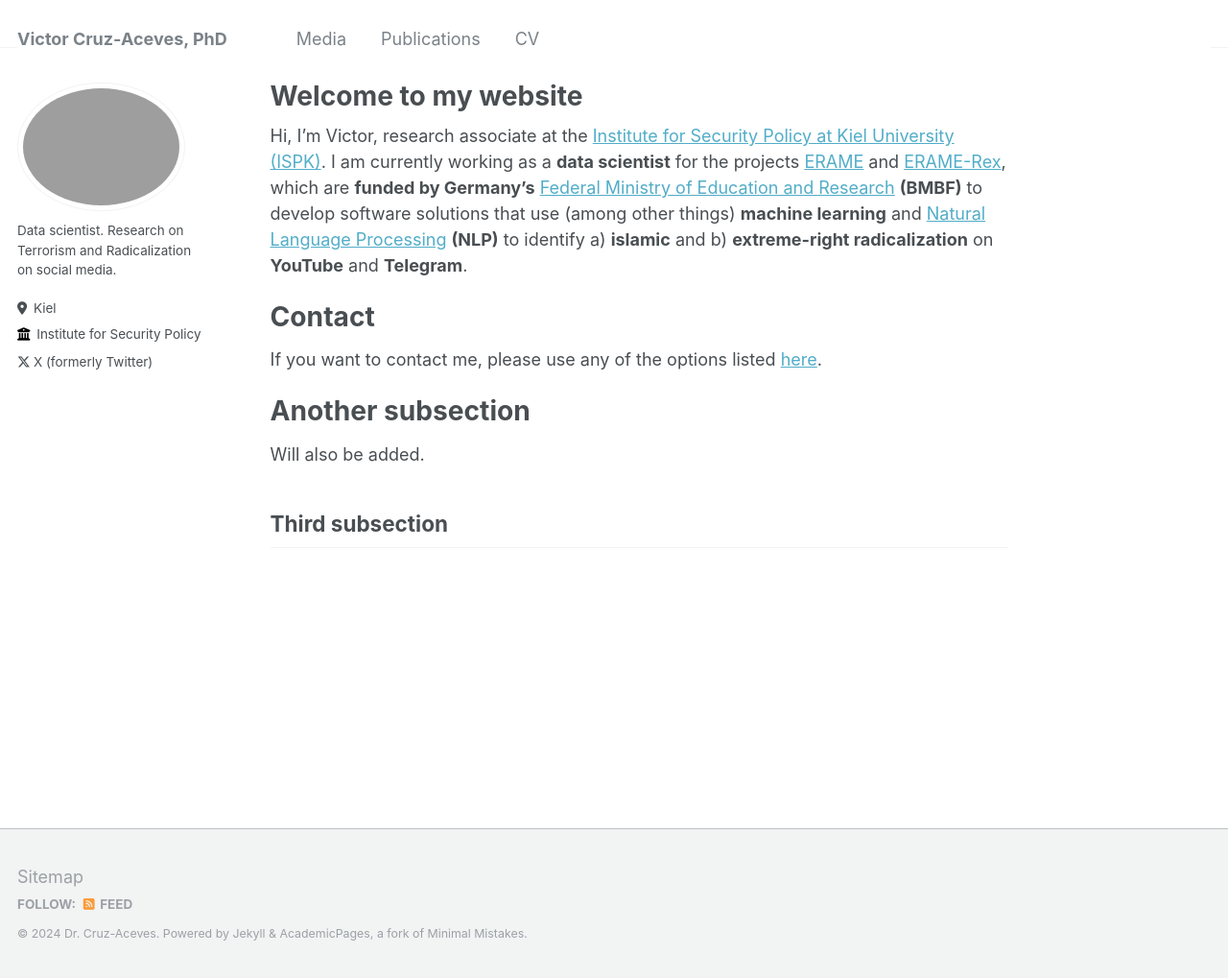
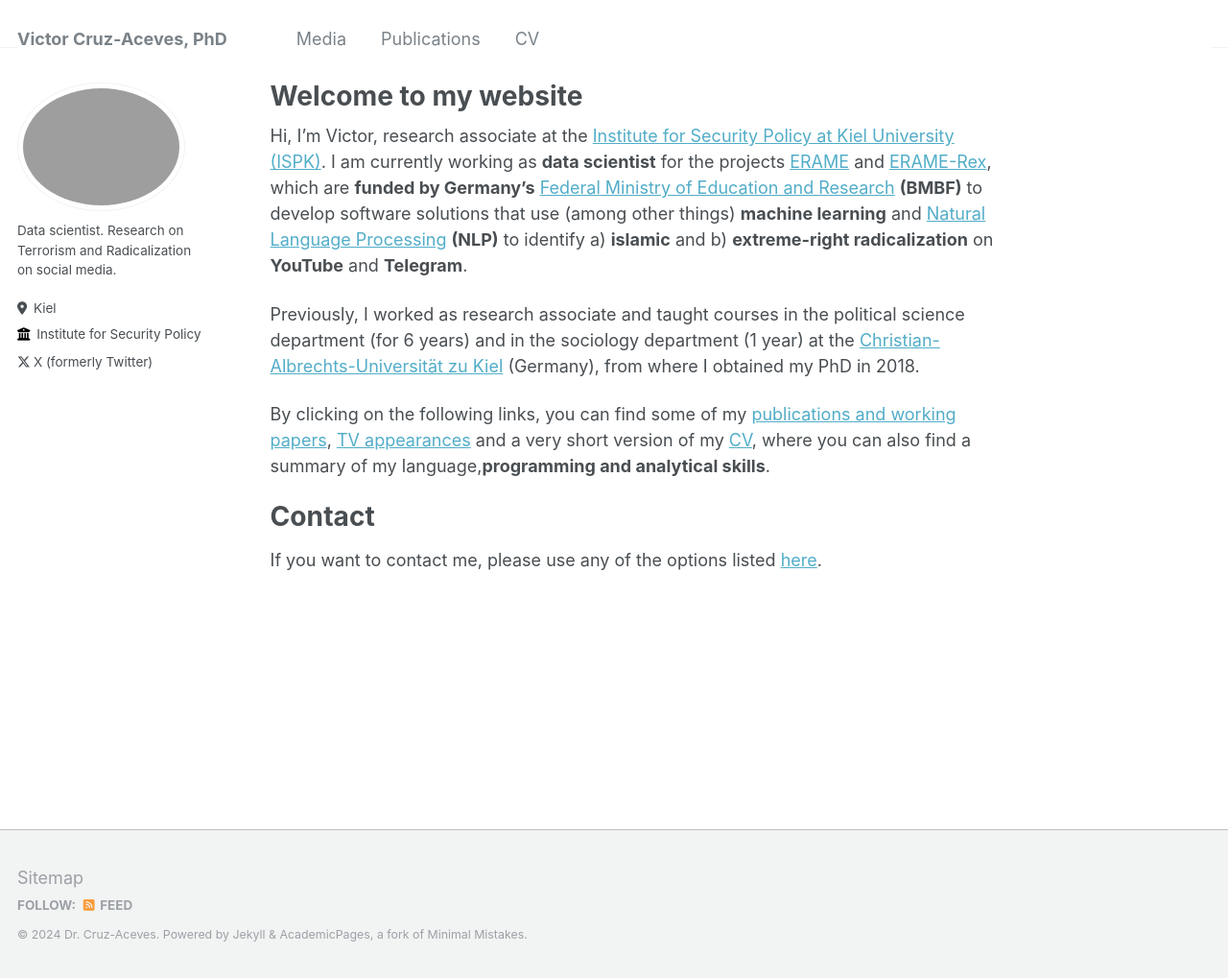
Before and after one commit to victor-cruz-aceves/victor-cruz-aceves.github.io, a Jekyll site: the page built from _pages/about.md, in a window 1280 px wide and 1019 px high. Shown: the whole window at 96% size. Built offline with Jekyll 4.4.1, drawn with Linux system fonts in a browser that asks for light colours.

Commit message:
Added info/improved section

```diff
--- a/_pages/about.md
+++ b/_pages/about.md
@@ -7,15 +7,12 @@
   - /about.html
 ---
 
-Hi, I'm Victor, research associate at the [Institute for Security Policy at Kiel University (ISPK)](https://www.ispk.uni-kiel.de/en). I am currently working as a **data scientist** for the projects [ERAME](https://www.ispk.uni-kiel.de/de/abteilungen/abteilung-terrorismus-und-radikalisierungsforschung/publikationen/download/projektumriss_erame.pdf) and [ERAME-Rex](https://www.ispk.uni-kiel.de/de/abteilungen/abteilung-terrorismus-und-radikalisierungsforschung/publikationen/download/projektumriss_erame-rex.pdf), which are **funded by Germany's** [Federal Ministry of Education and Research](https://www.bmbf.de/bmbf/en/home/home_node.html) **(BMBF)** to develop software solutions that use (among other things) **machine learning** and [Natural Language Processing](https://en.wikipedia.org/wiki/Natural_language_processing) **(NLP)** to identify a) **islamic** and b) **extreme-right radicalization** on **YouTube** and **Telegram**.
+Hi, I'm Victor, research associate at the [Institute for Security Policy at Kiel University (ISPK)](https://www.ispk.uni-kiel.de/en). I am currently working as **data scientist** for the projects [ERAME](https://www.ispk.uni-kiel.de/de/abteilungen/abteilung-terrorismus-und-radikalisierungsforschung/publikationen/download/projektumriss_erame.pdf) and [ERAME-Rex](https://www.ispk.uni-kiel.de/de/abteilungen/abteilung-terrorismus-und-radikalisierungsforschung/publikationen/download/projektumriss_erame-rex.pdf), which are **funded by Germany's** [Federal Ministry of Education and Research](https://www.bmbf.de/bmbf/en/home/home_node.html) **(BMBF)** to develop software solutions that use (among other things) **machine learning** and [Natural Language Processing](https://en.wikipedia.org/wiki/Natural_language_processing) **(NLP)** to identify a) **islamic** and b) **extreme-right radicalization** on **YouTube** and **Telegram**.
+
+Previously, I worked as research associate and taught courses in the political science department (for 6 years) and in the sociology department (1 year) at the [Christian-Albrechts-Universität zu Kiel](https://www.uni-kiel.de/en/) (Germany), from where I obtained my PhD in 2018.
+
+By clicking on the following links, you can find some of my [publications and working papers](https://victor-cruz-aceves.github.io//portfolio/), [TV appearances](https://victor-cruz-aceves.github.io//talks/) and a very short version of my [CV](https://victor-cruz-aceves.github.io//cv/), where you can also find a summary of my language,**programming and analytical skills**.
 
 Contact
 ======
 If you want to contact me, please use any of the options listed [here](https://www.ispk.uni-kiel.de/en/staff/staff/dr-victor-cruz-aceves).
-
-Another subsection
-======
-Will also be added.
-
-Third subsection
-------
```
